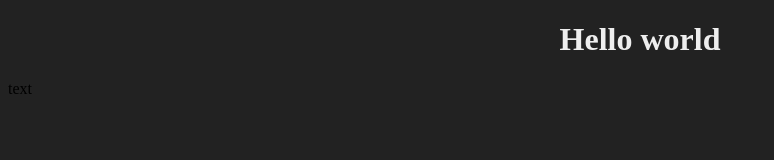
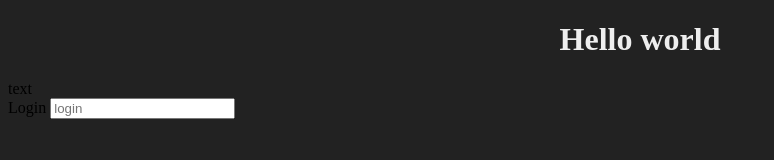
Before and after one commit to sacramentumVS/test, a plain HTML site: page index.html in a window 1280 px wide. Shown: the whole page, without its empty margins (0-774 px from the left). Drawn offline with Linux system fonts and the light colour scheme.

Commit message:
add input

```diff
--- a/index.html
+++ b/index.html
@@ -10,6 +10,9 @@
 <body>
     <h1>Hello world</h1>
     <span>text</span>
+    <form action="">
+        <label for="">Login <input type="text" placeholder="login"></label>
 
+    </form>
 </body>
 </html>
```
